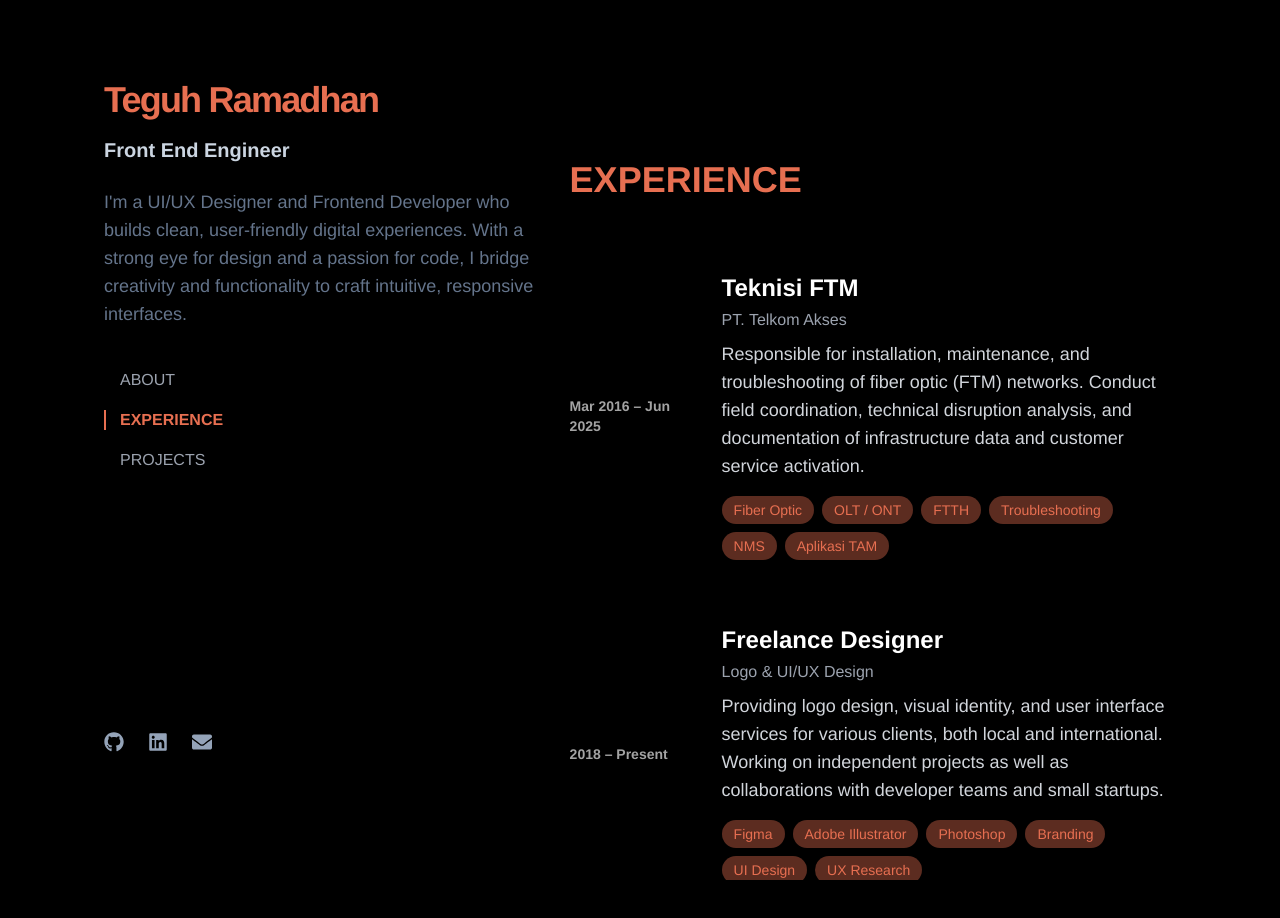
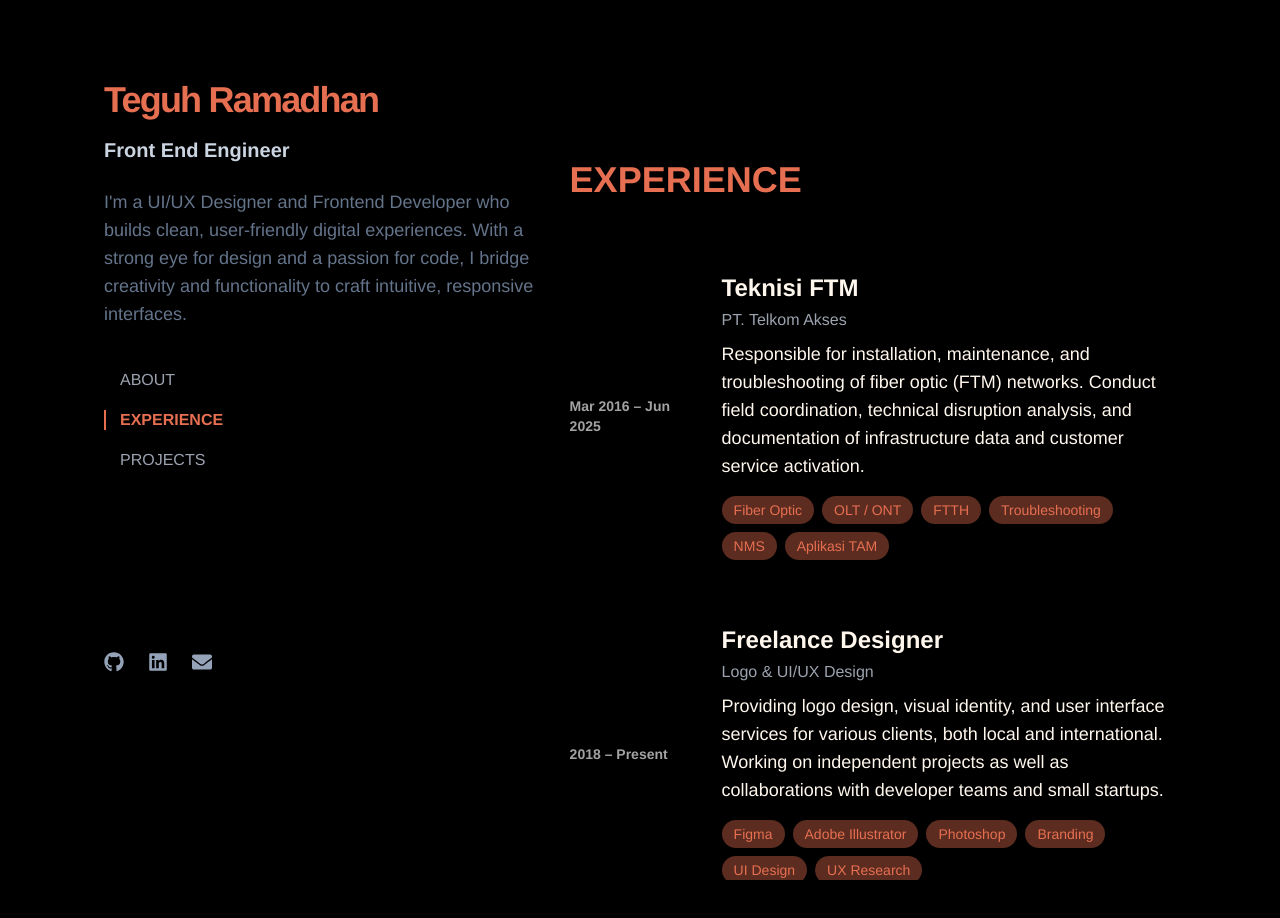
Before and after one commit to teguhramadhan/myportfolio, a Next.js app: page /Experience in a window 1280 px wide. Shown: the top 918 px of the page. Built offline with nearby package versions, Linux system fonts and the light colour scheme.

Commit message:
fix visibility

```diff
--- /dev/null
+++ b/src/app/Components/Footer.tsx
@@ -0,0 +1,29 @@
+// Components/Footer.tsx
+export default function Footer() {
+  const techStack = [
+    "Next.js",
+    "TypeScript",
+    "Tailwind CSS",
+    "Framer Motion",
+    "React Icons",
+  ];
+
+  return (
+    <footer className="w-full mt-20 py-6 text-center text-md text-slate-500">
+      <p className="mb-3">Built with:</p>
+      <div className="flex flex-wrap justify-center gap-3">
+        {techStack.map((tech, idx) => (
+          <span
+            key={idx}
+            className="px-3 py-1 border border-zinc-700 rounded-full text-sm text-slate-300 hover:border-primary hover:text-primary transition"
+          >
+            {tech}
+          </span>
+        ))}
+      </div>
+      <p className="mt-6 text-md text-slate-600">
+        © {new Date().getFullYear()} Teguh Ramadhan. All rights reserved.
+      </p>
+    </footer>
+  );
+}
--- a/src/app/Experience/page.tsx
+++ b/src/app/Experience/page.tsx
@@ -1,10 +1,13 @@
 export default function Experience() {
   return (
-    <section id="experience" className="flex flex-col justify-center py-20">
+    <section
+      id="experience"
+      className="flex flex-col justify-center py-4 md:py-12 lg:py-20"
+    >
       <h2 className="text-4xl font-bold text-primary mb-12 px-2 uppercase">
         Experience
       </h2>
-      <div className="space-y-4">
+      <div className="space-y-4 text-orange-50">
         {[
           {
             date: "Mar 2016 – Jun 2025",
@@ -74,7 +77,7 @@ export default function Experience() {
                   {item.title}
                 </h3>
                 <p className="text-gray-400 mb-2">{item.company}</p>
-                <p className="text-gray-300 leading-relaxed text-justify text-sm md:text-md lg:text-lg lg:text-start mb-4">
+                <p className="leading-relaxed text-justify text-sm md:text-md lg:text-lg lg:text-start mb-4">
                   {item.desc}
                 </p>
                 <div className="flex flex-wrap gap-2">
--- a/src/app/Projects/page.tsx
+++ b/src/app/Projects/page.tsx
@@ -3,7 +3,10 @@ import { FaLongArrowAltRight } from "react-icons/fa"; // icon arrow
 
 export default function Projects() {
   return (
-    <section id="projects" className="flex flex-col justify-center py-20">
+    <section
+      id="projects"
+      className="flex flex-col justify-center py-4 md:py-12 lg:py-20 text-orange-50"
+    >
       <h2 className="text-4xl font-bold text-primary mb-12 uppercase px-8">
         Projects
       </h2>
--- a/src/app/layout.tsx
+++ b/src/app/layout.tsx
@@ -13,7 +13,7 @@ export const metadata = {
 export default function RootLayout({ children }: { children: ReactNode }) {
   return (
     <html lang="en" className="dark scroll-smooth">
-      <body className="font-helvetica bg-black text-white">
+      <body className="font-helvetica bg-black text-orange-50">
         <ScrollSpyProvider>
           <div className="flex flex-col lg:flex-row w-full max-w-[1200px] mx-auto px-6 sm:px-10 md:px-16 py-12 lg:py-20 gap-12">
             {/* Sidebar */}
@@ -33,7 +33,7 @@ export default function RootLayout({ children }: { children: ReactNode }) {
                   functionality to craft intuitive, responsive interfaces.
                 </p>
 
-                {/* Social media untuk mobile (pindahkan ke sini) */}
+                {/* Social media untuk mobile */}
                 <div className="lg:hidden flex justify-start gap-6 mb-8 text-2xl text-slate-400">
                   <a
                     href="https://github.com/yourusername"
@@ -58,10 +58,10 @@ export default function RootLayout({ children }: { children: ReactNode }) {
                     <FaEnvelope />
                   </a>
                 </div>
-
+                {/* Social media untuk desktop */}
                 <div className="hidden lg:block">
                   <SidebarNav />
-                  <div className="hidden fixed bottom-12 lg:flex justify-start gap-6 mt-10 text-xl text-slate-400">
+                  <div className="hidden fixed bottom-32 lg:flex justify-start gap-6 mt-10 text-xl text-slate-400">
                     <a
                       href="https://github.com/yourusername"
                       target="_blank"
--- a/src/app/page.tsx
+++ b/src/app/page.tsx
@@ -1,6 +1,7 @@
 import About from "./About/page";
 import Experience from "./Experience/page";
 import Projects from "./Projects/page";
+import Footer from "./Components/Footer";
 
 export default function Home() {
   return (
@@ -8,6 +9,7 @@ export default function Home() {
       <About />
       <Experience />
       <Projects />
+      <Footer />
     </>
   );
 }
```
